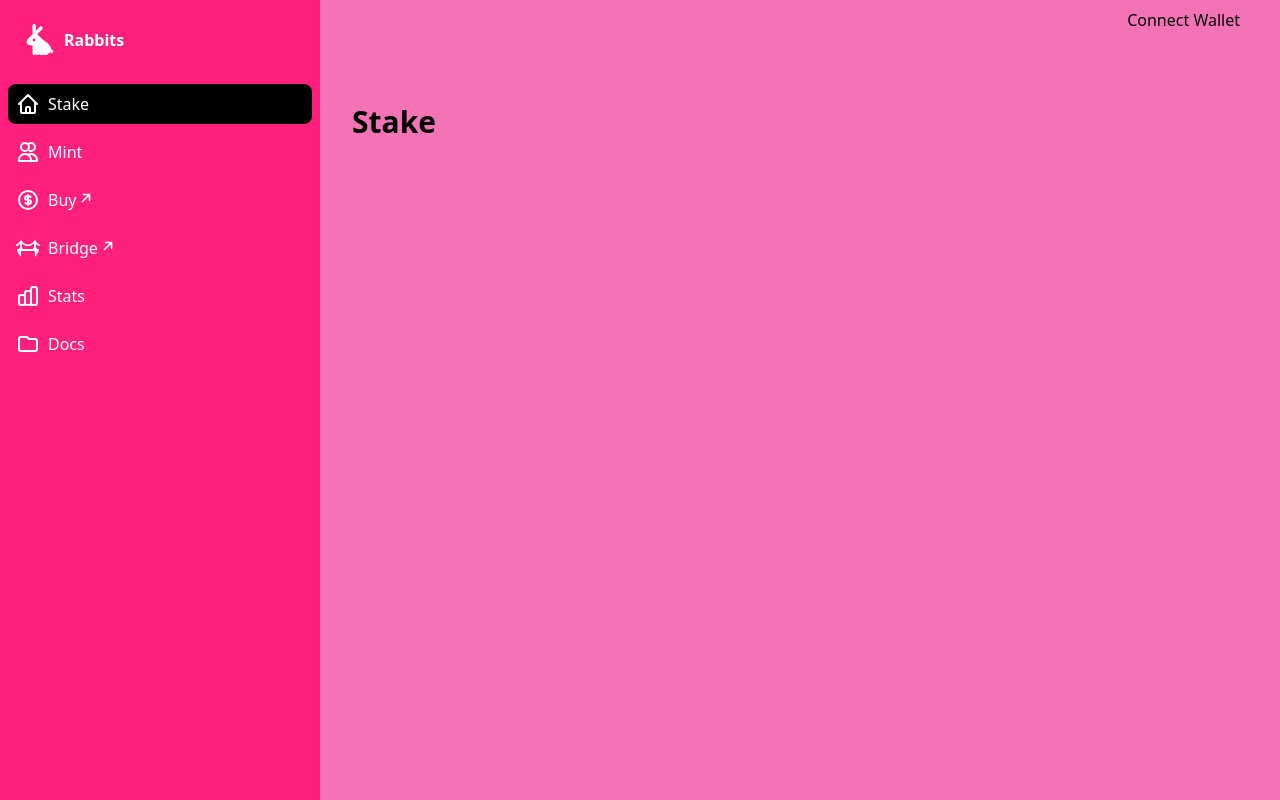
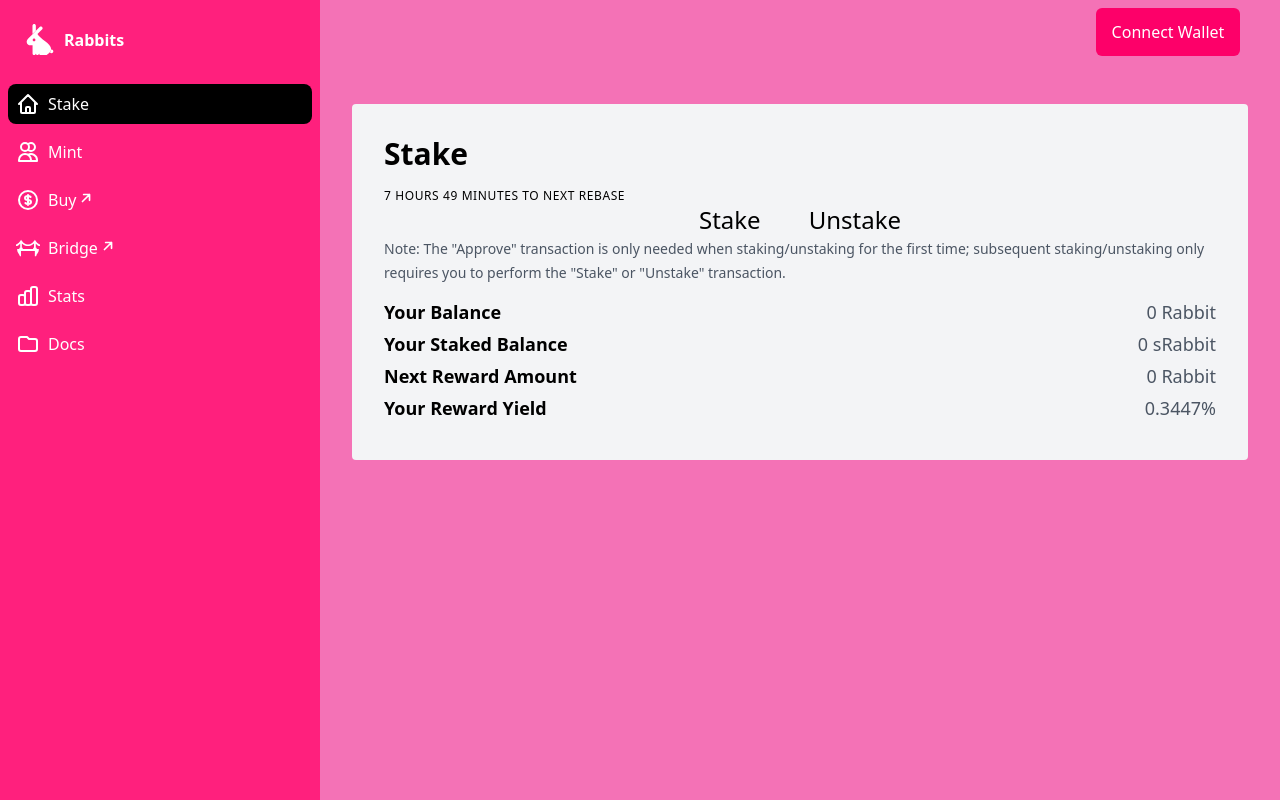
Before and after one commit to WeAreNewt/RebaseNFTs, a Next.js app in the folder packages/frontend/: page /stake in a window 1280 px wide. Built offline with nearby package versions, Linux system fonts and the light colour scheme; a web font is replaced by a local one.

Commit message:
init stake page

```diff
--- a/packages/frontend/src/components/ConnectWallet/ConnectWallet.tsx
+++ b/packages/frontend/src/components/ConnectWallet/ConnectWallet.tsx
@@ -1,3 +1,7 @@
+import { Button } from 'components/Button/Button'
+
 export const ConnectWallet = () => (
-  <div className="w-full h-24 text-right px-10">Connect Wallet</div>
+  <div className="flex w-full h-24 justify-end px-10">
+    <Button text="Connect Wallet" />
+  </div>
 )
--- a/packages/frontend/src/components/Header/Header.tsx
+++ b/packages/frontend/src/components/Header/Header.tsx
@@ -7,9 +7,10 @@ export const Header = () => (
     </div>
     <nav className="mr-10">
       <ol className="flex text-white items-center h-full">
-        <li className="px-2 ml-2">Item One</li>
-        <li className="px-2 ml-2">Item Two</li>
-        <li className="px-2 ml-2">Item Three</li>
+        <li className="px-2 ml-2">Github</li>
+        <li className="px-2 ml-2">Snowtrace</li>
+        <li className="px-2 ml-2">Twitter</li>
+        <li className="px-2 ml-2">Discord</li>
       </ol>
     </nav>
   </div>
--- a/packages/frontend/src/pages/stake/index.tsx
+++ b/packages/frontend/src/pages/stake/index.tsx
@@ -1,9 +1,46 @@
 import { AppPage, Heading, Layout } from '^@components'
 import { Permissions } from '^@services/permissions'
 
+interface Props {
+  text: string
+  subText: string
+}
+
+const StakeItem = ({ text, subText }: Props) => (
+  <div className="flex justify-between mb-2">
+    <span className="text-lg leading-6 font-semibold">{text}</span>
+    <span className="text-lg leading-6 font-normal text-gray-600">
+      {subText}
+    </span>
+  </div>
+)
+
 const Stake = () => (
   <Layout showConnectWallet>
-    <Heading text="Stake" />
+    <div className="w-full bg-gray-100 p-8 rounded">
+      <Heading text="Stake" />
+      <h3 className="text-xs leading-4 font-medium tracking-wider uppercase">
+        7 HOURS 49 MINUTES TO NEXT REBASE
+      </h3>
+
+      <div className="flex justify-center">
+        <span className="text-2xl mr-12">Stake</span>
+        <span className="text-2xl">Unstake</span>
+      </div>
+
+      <span className="text-sm leading-5 font-normal text-gray-600 ">
+        Note: The "Approve" transaction is only needed when staking/unstaking
+        for the first time; subsequent staking/unstaking only requires you to
+        perform the "Stake" or "Unstake" transaction.
+      </span>
+
+      <div className="mt-4">
+        <StakeItem text="Your Balance" subText="0 Rabbit" />
+        <StakeItem text="Your Staked Balance" subText="0 sRabbit" />
+        <StakeItem text="Next Reward Amount" subText="0 Rabbit" />
+        <StakeItem text="Your Reward Yield" subText="0.3447%" />
+      </div>
+    </div>
   </Layout>
 )
 
```
